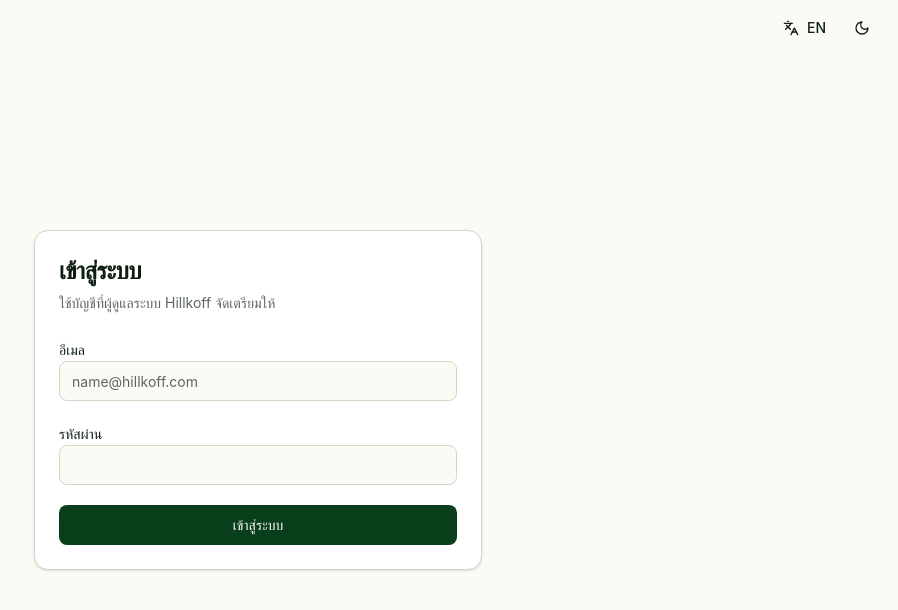
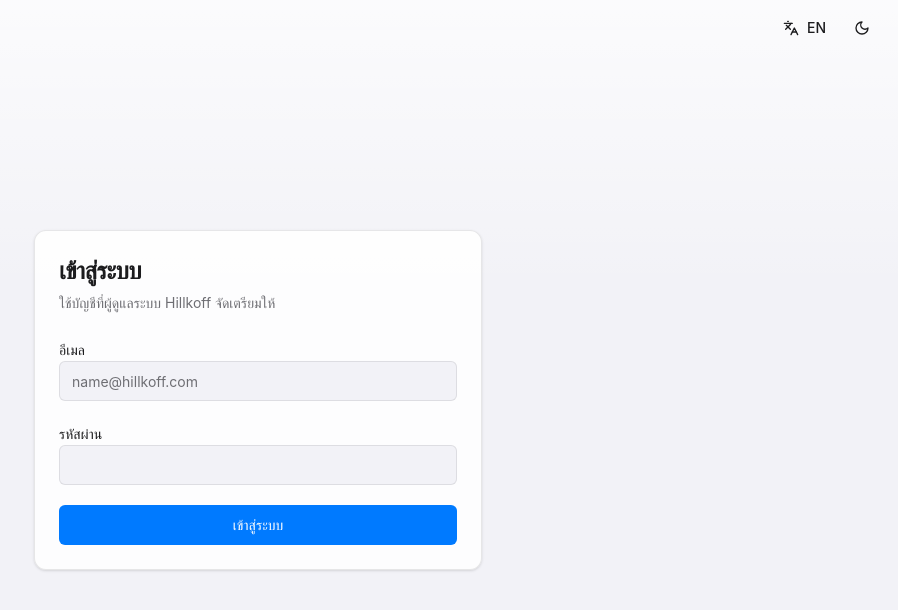
Before and after one commit to store-hk-cloud/Hillkoff-Asset-Management-Platform, a Next.js app: page /login in a window 1280 px wide. Shown: the top 610 px of the page, without its empty margins (382-1280 px from the left). Built offline with nearby package versions, Linux system fonts and the light colour scheme; no server answers.

Commit message:
style: update app theme colors from ui kit

```diff
--- a/src/app/globals.css
+++ b/src/app/globals.css
@@ -1,46 +1,46 @@
 @import "tailwindcss";
 
 :root {
-  --background: oklch(0.985 0.008 95);
-  --foreground: oklch(0.22 0.035 150);
-  --card: oklch(1 0 0);
-  --card-foreground: oklch(0.22 0.035 150);
-  --popover: oklch(1 0 0);
-  --popover-foreground: oklch(0.22 0.035 150);
-  --primary: oklch(0.32 0.08 150);
-  --primary-foreground: oklch(0.985 0.008 95);
-  --secondary: oklch(0.94 0.025 95);
-  --secondary-foreground: oklch(0.3 0.055 145);
-  --muted: oklch(0.95 0.015 95);
-  --muted-foreground: oklch(0.5 0.025 145);
-  --accent: oklch(0.92 0.04 95);
-  --accent-foreground: oklch(0.3 0.055 145);
-  --destructive: oklch(0.577 0.245 27.325);
-  --border: oklch(0.87 0.02 100);
-  --input: oklch(0.87 0.02 100);
-  --ring: oklch(0.48 0.09 150);
-  --radius: 0.625rem;
+  --background: #f2f2f7;
+  --foreground: #1c1c1e;
+  --card: rgba(255, 255, 255, 0.86);
+  --card-foreground: #1c1c1e;
+  --popover: rgba(255, 255, 255, 0.94);
+  --popover-foreground: #1c1c1e;
+  --primary: #007aff;
+  --primary-foreground: #ffffff;
+  --secondary: #e8e8ed;
+  --secondary-foreground: #2c2c2e;
+  --muted: #ececf2;
+  --muted-foreground: #6e6e73;
+  --accent: rgba(0, 122, 255, 0.12);
+  --accent-foreground: #0057b8;
+  --destructive: #ff3b30;
+  --border: rgba(120, 120, 128, 0.18);
+  --input: rgba(120, 120, 128, 0.22);
+  --ring: #007aff;
+  --radius: 0.5rem;
 }
 
 .dark {
-  --background: oklch(0.16 0.025 150);
-  --foreground: oklch(0.94 0.015 95);
-  --card: oklch(0.21 0.03 150);
-  --card-foreground: oklch(0.94 0.015 95);
-  --popover: oklch(0.21 0.03 150);
-  --popover-foreground: oklch(0.94 0.015 95);
-  --primary: oklch(0.72 0.1 145);
-  --primary-foreground: oklch(0.16 0.025 150);
-  --secondary: oklch(0.27 0.035 145);
-  --secondary-foreground: oklch(0.94 0.015 95);
-  --muted: oklch(0.25 0.025 150);
-  --muted-foreground: oklch(0.72 0.025 100);
-  --accent: oklch(0.3 0.045 100);
-  --accent-foreground: oklch(0.94 0.015 95);
-  --destructive: oklch(0.66 0.2 25);
-  --border: oklch(0.34 0.025 145);
-  --input: oklch(0.34 0.025 145);
-  --ring: oklch(0.67 0.1 145);
+  --background: #000000;
+  --foreground: #f5f5f7;
+  --card: rgba(44, 44, 46, 0.86);
+  --card-foreground: #f5f5f7;
+  --popover: rgba(44, 44, 46, 0.94);
+  --popover-foreground: #f5f5f7;
+  --primary: #0a84ff;
+  --primary-foreground: #ffffff;
+  --secondary: #1c1c1e;
+  --secondary-foreground: #f5f5f7;
+  --muted: #1c1c1e;
+  --muted-foreground: #98989d;
+  --accent: rgba(10, 132, 255, 0.18);
+  --accent-foreground: #79b8ff;
+  --destructive: #ff453a;
+  --border: rgba(120, 120, 128, 0.28);
+  --input: rgba(120, 120, 128, 0.34);
+  --ring: #0a84ff;
 }
 
 @theme inline {
@@ -74,9 +74,17 @@
 
 body {
   min-height: 100dvh;
-  background: var(--background);
+  background:
+    linear-gradient(180deg, rgba(255, 255, 255, 0.72), transparent 18rem),
+    var(--background);
   color: var(--foreground);
   transition:
     background-color 150ms ease,
     color 150ms ease;
 }
+
+.dark body {
+  background:
+    linear-gradient(180deg, rgba(44, 44, 46, 0.54), transparent 18rem),
+    var(--background);
+}
```
